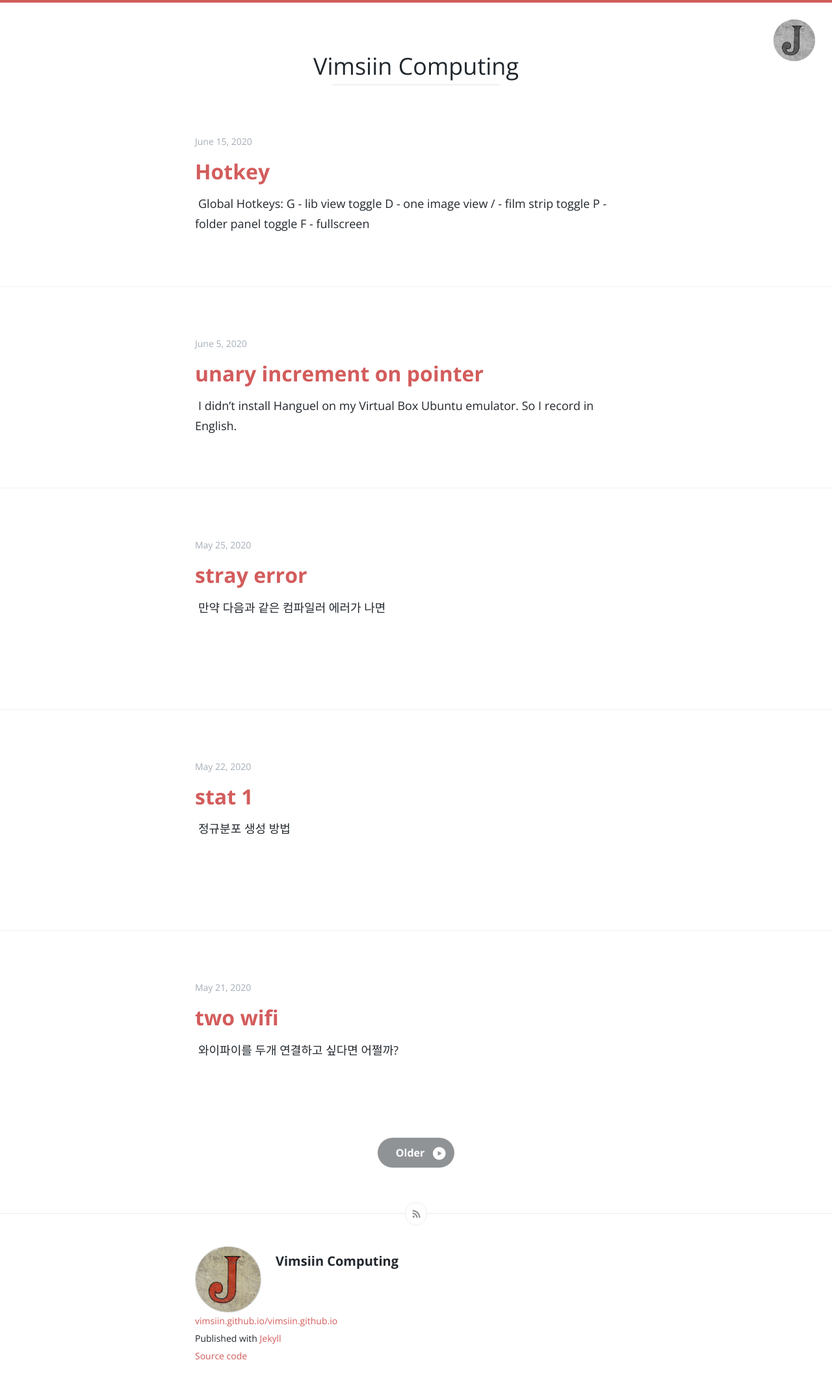
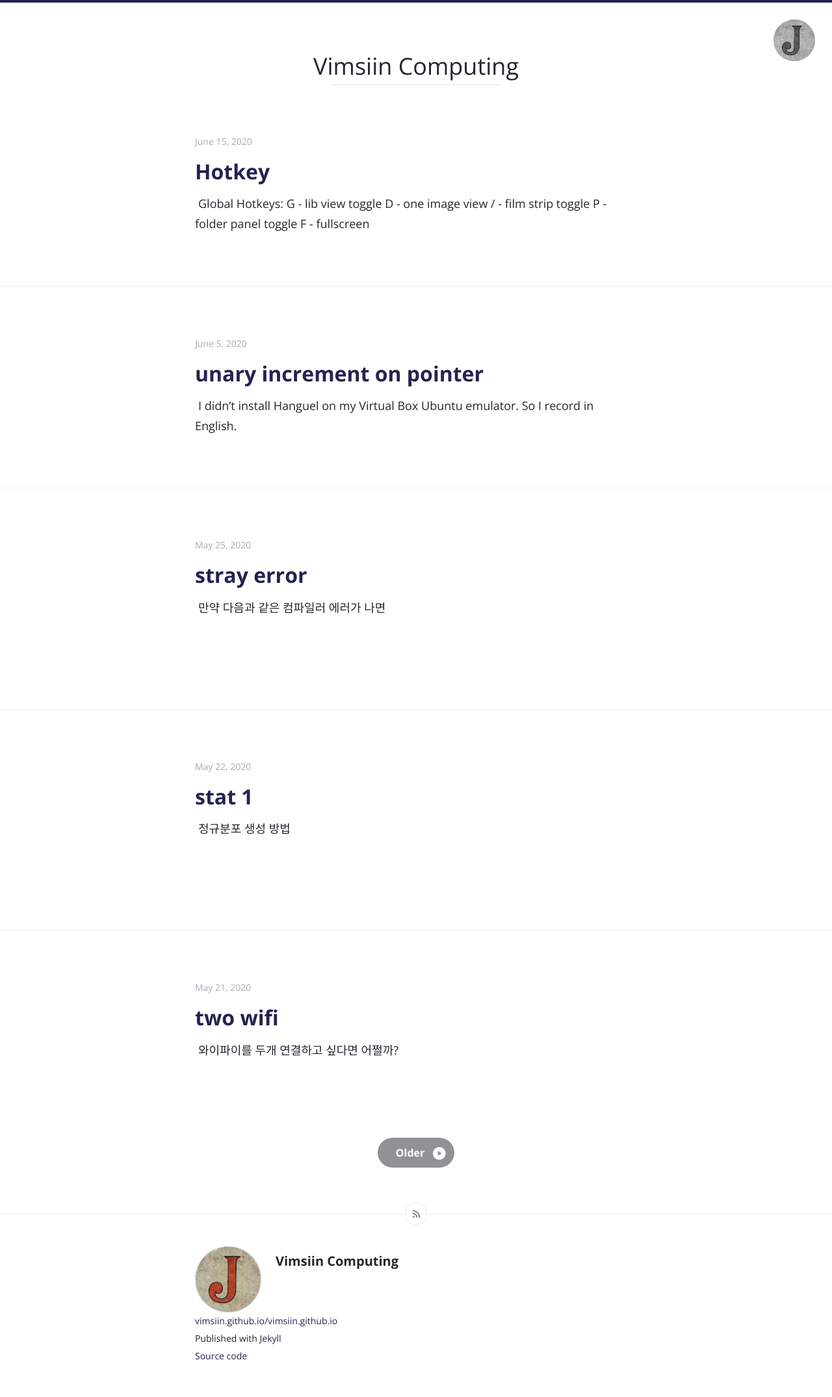
Before and after one commit to minyeong97/vimsiin.github.io, a Jekyll site: the page built from index.html, in a window 1280 px wide. Shown: the whole page at 65% size. Built offline with Jekyll 4.4.1, drawn with Linux system fonts in a browser that asks for light colours; the list of posts is cut into pages by our own code.

Commit message:
change color

```diff
--- a/css/screen.css
+++ b/css/screen.css
@@ -1,12 +1,12 @@
 /* Link colour */
 a {
-    color: #d35c5c;
+    color: #232352;
 }
 
 /* Border at the top of the page */
 body>header,
 body.noimage {
-    border-color: #d35c5c;
+    border-color: #232352;
 }
 
 html, body, div, span, applet, object, iframe, h1, h2, h3, h4, h5, h6, p, blockquote, pre, a, abbr, acronym, address, big, cite, code, del, dfn, em, img, ins, kbd, q, s, samp, small, strike, strong, sub, sup, tt, var, b, u, i, center, dl, dt, dd, ol, ul, li, fieldset, form, label, legend, table, caption, tbody, tfoot, thead, tr, th, td, article, aside, canvas, details, embed, figure, figcaption, footer, header, hgroup, menu, nav, output, ruby, section, summary, time, mark, audio, video {
```
